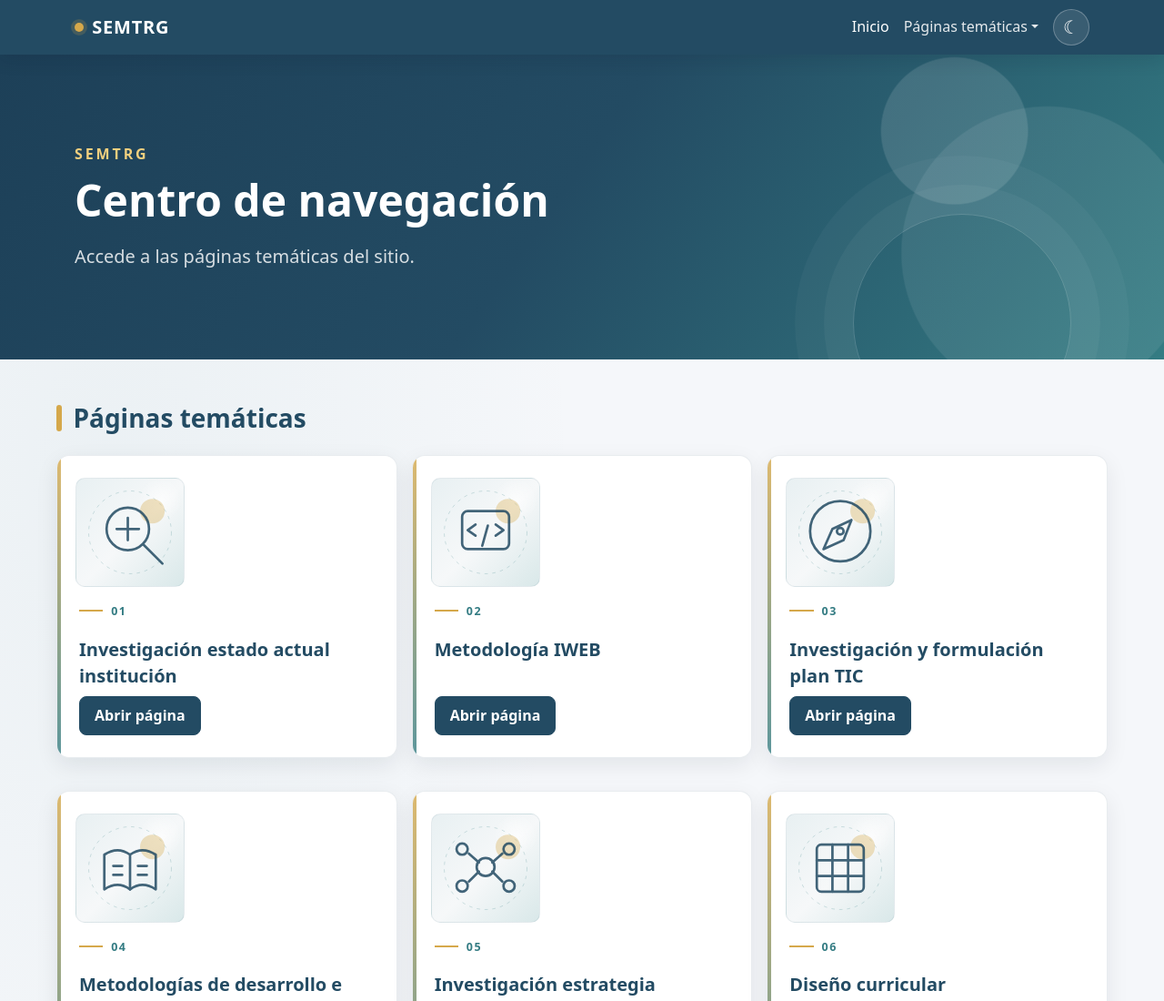
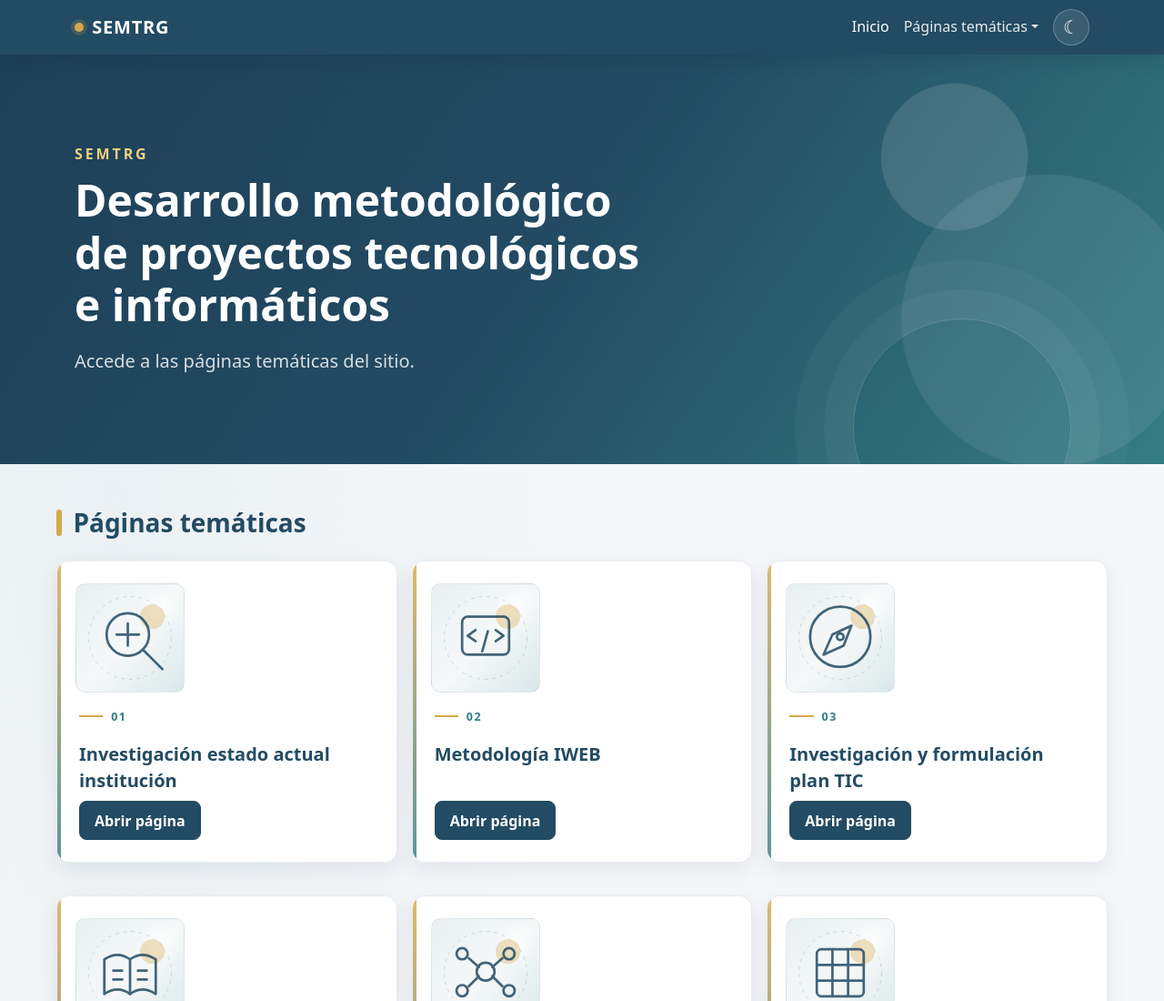
Before and after one commit to LMJurado/SEMTRG, a plain HTML site: page index.html in a window 1280 px wide. Shown: the top 1100 px of the page at 91% size. Drawn offline with nearby package versions, Linux system fonts and the light colour scheme.

Commit message:
Actualizar título principal del índice

```diff
--- a/index.html
+++ b/index.html
@@ -16,7 +16,7 @@
 		<section class="portada py-5 py-lg-6">
 			<div class="container py-4">
 				<p class="text-uppercase fw-semibold mb-2">SEMTRG</p>
-				<h1 class="display-5 fw-bold mb-3">Centro de navegación</h1>
+				<h1 class="display-5 fw-bold mb-3">Desarrollo metodológico de proyectos tecnológicos e informáticos</h1>
 				<p class="lead mb-0">Accede a las páginas temáticas del sitio.</p>
 			</div>
 		</section>
```
